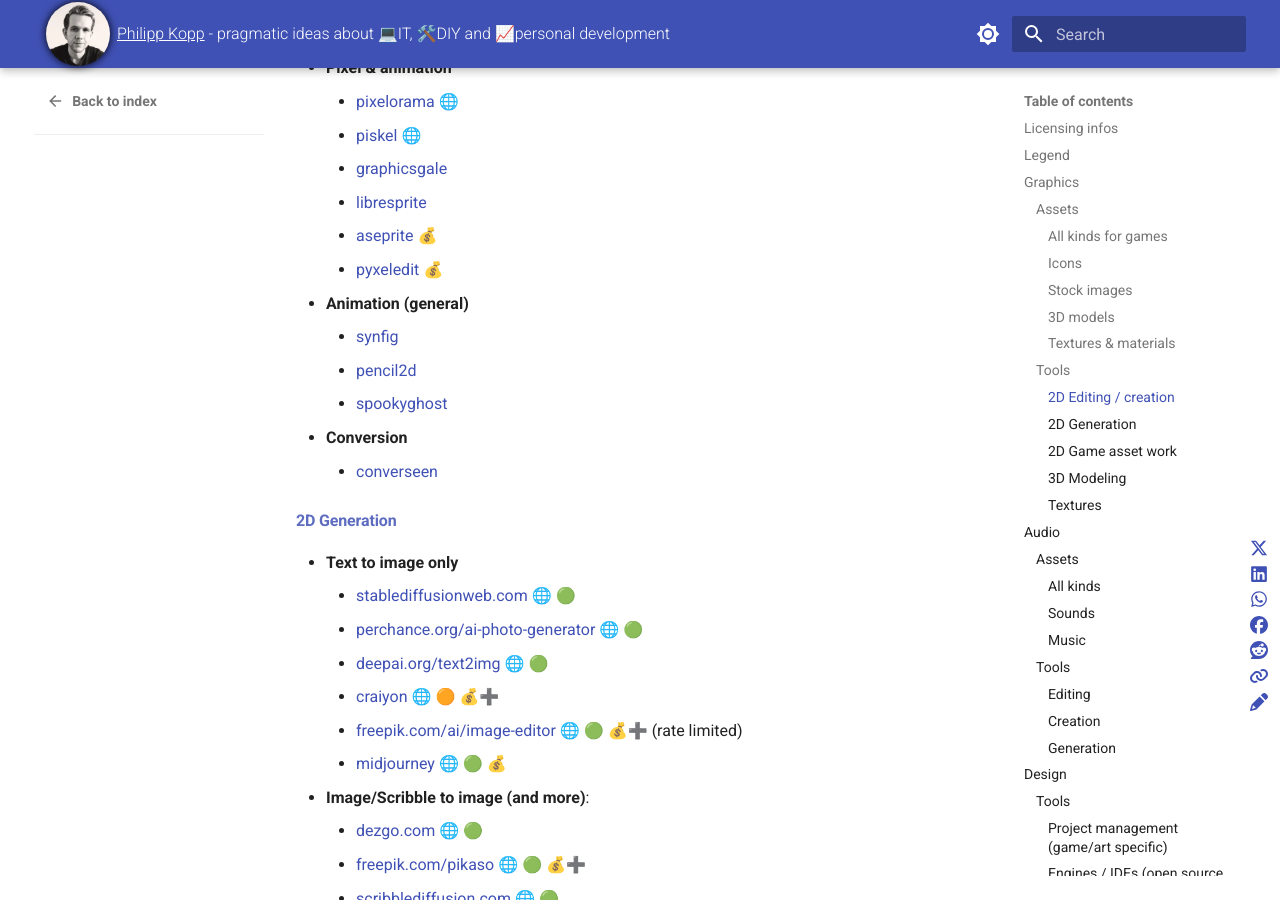
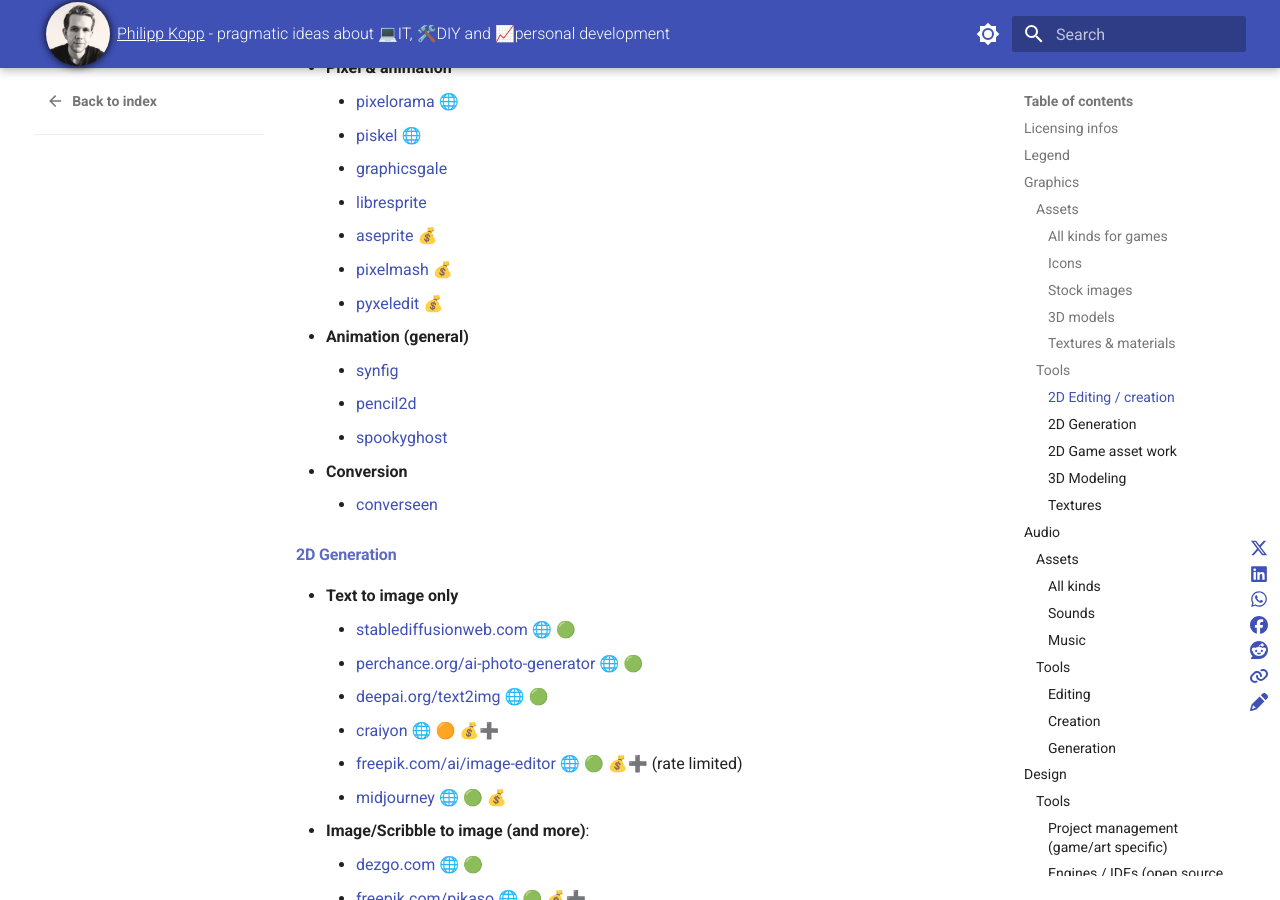
Before and after one commit to phil-m-kopp/phil-m-kopp.github.io, an MkDocs documentation site: the page built from docs/articles/posts/diy/list-game-dev-assets-tools/_list-game-dev-assets-tools.md, in a window 1280 px wide and 900 px high, scrolled down 2745 px. Built offline with MkDocs 1.6.1 and Material for MkDocs 9.7.7, drawn with Linux system fonts in a browser that asks for light colours; comment, search, counter and statistics services are not loaded.

Commit message:
CV update

```diff
--- a/docs/articles/posts/diy/list-game-dev-assets-tools/_list-game-dev-assets-tools.md
+++ b/docs/articles/posts/diy/list-game-dev-assets-tools/_list-game-dev-assets-tools.md
@@ -104,6 +104,7 @@
 	- [graphicsgale](https://graphicsgale.com/)
 	- [libresprite](https://libresprite.github.io/)
 	- [aseprite](https://www.aseprite.org) 💰
+	- [pixelmash](https://nevercenter.com/pixelmash) 💰
 	- [pyxeledit](https://pyxeledit.com/) 💰
 - **Animation (general)**
     - [synfig](https://www.synfig.org/)
```
Also changed, not shown: docs/articles/posts/personal-development/list-soft-methods/_list-soft-methods.md (+1 -1 lines), 1 other file.
